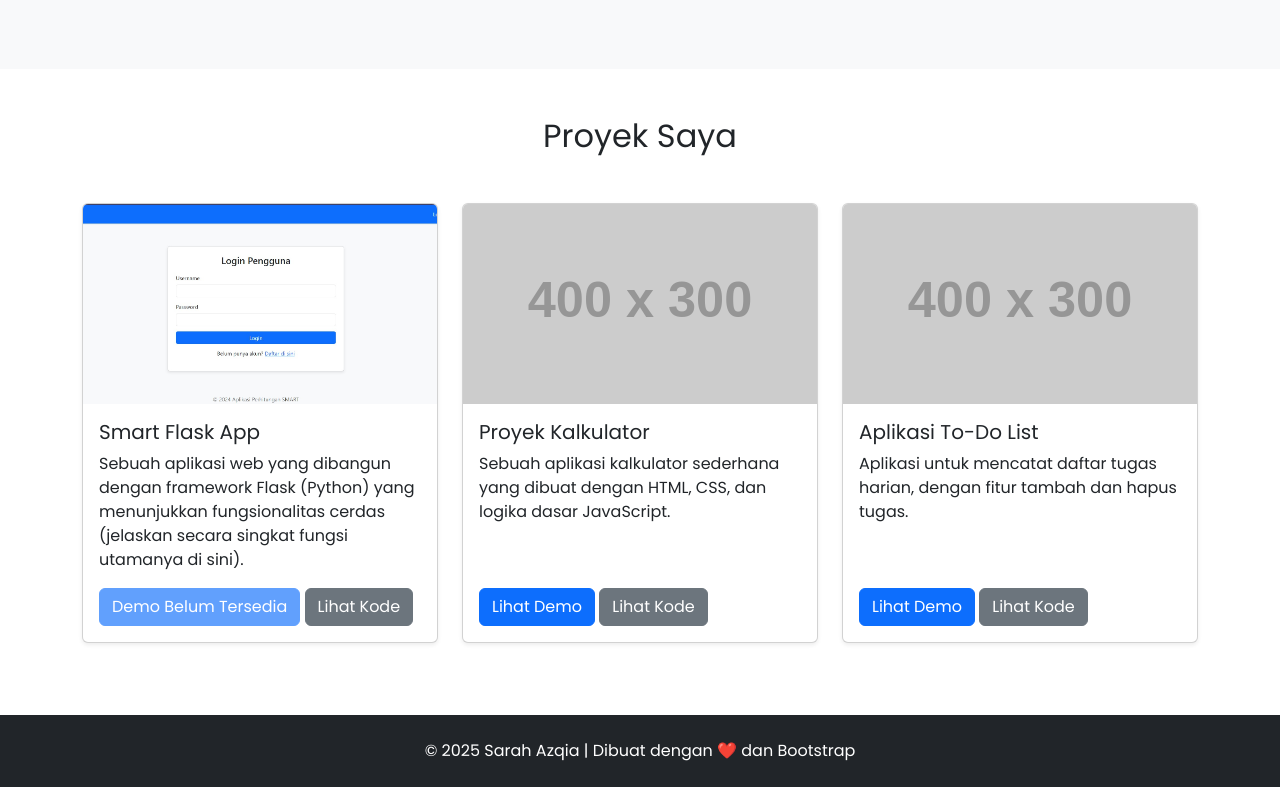
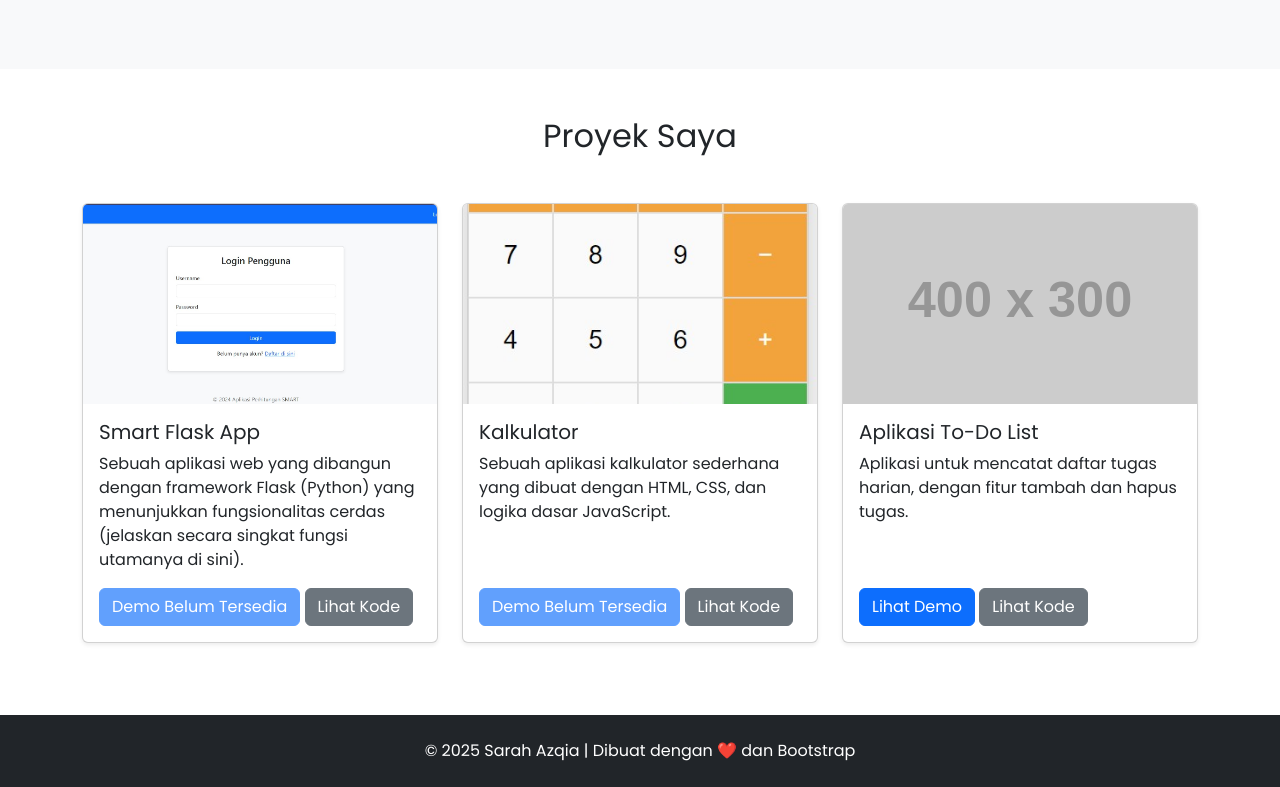
Before and after one commit to SarahAzqia/SarahAzqia.github.io, a plain HTML site: page index.html in a window 1280 px wide. Shown: the part 923-1710 px from the top of the page. Drawn offline with nearby package versions, Linux system fonts and the light colour scheme; placeholder pictures from the web are drawn by us.

Commit message:
Update kalkulator

```diff
--- a/index.html
+++ b/index.html
@@ -112,13 +112,13 @@
 
                 <div class="col-md-6 col-lg-4 mb-4">
                     <div class="card h-100 shadow-sm">
-                        <img src="https://via.placeholder.com/400x300.png/E2E8F0/1A202C?text=Proyek+Berikutnya" class="card-img-top" alt="Gambar Proyek 2">
+                        <img src="assets/kalkulator.jpg" class="card-img-top" alt="Gambar Aplikasi Kalkulator">
                         <div class="card-body d-flex flex-column">
-                            <h5 class="card-title">Proyek Kalkulator</h5>
+                            <h5 class="card-title">Kalkulator</h5>
                             <p class="card-text">Sebuah aplikasi kalkulator sederhana yang dibuat dengan HTML, CSS, dan logika dasar JavaScript.</p>
                             <div class="mt-auto">
-                                <a href="#" class="btn btn-primary">Lihat Demo</a>
-                                <a href="#" class="btn btn-secondary">Lihat Kode</a>
+                                <a href="#" class="btn btn-primary disabled">Demo Belum Tersedia</a>
+                                <a href="https://github.com/SarahAzqia/kalkulator" target="_blank" class="btn btn-secondary">Lihat Kode</a>
                             </div>
                         </div>
                     </div>
```
